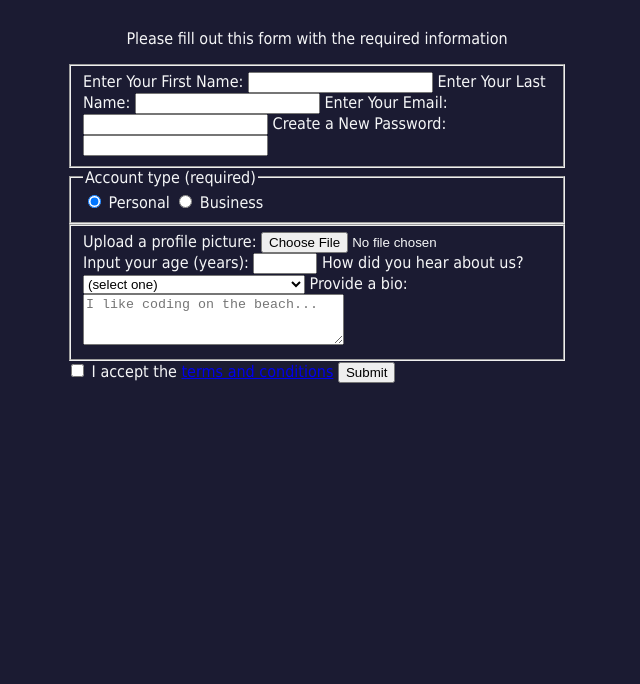
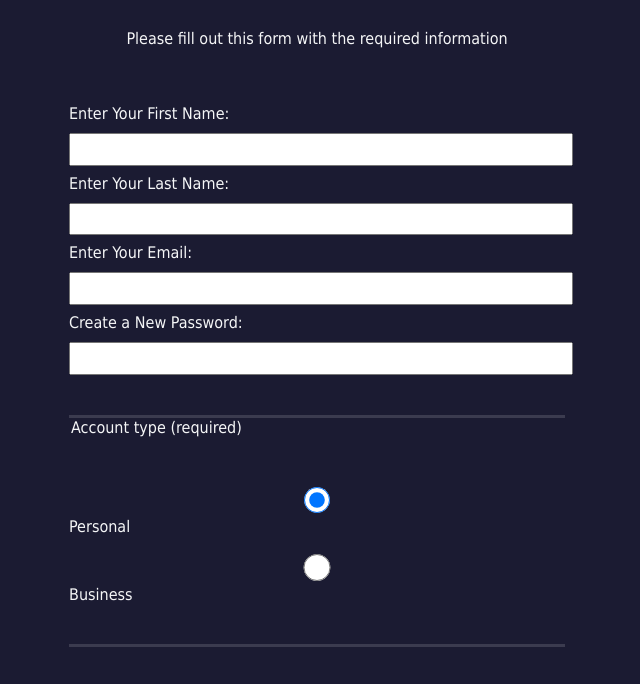
Before and after one commit to Lawani-EJ/GitClass, a plain HTML site: page gitass/index.html in a window 1280 px wide. Shown: the part 73-757 px from the top of the page, without its empty margins (323-963 px from the left). Drawn offline with Linux system fonts and the light colour scheme.

Commit message:
this CSS provides styling for form-related elements, ensuring proper spacing, border styles, and a consistent appearance for labels and form controls.

```diff
--- a/gitass/main.css
+++ b/gitass/main.css
@@ -20,3 +20,26 @@ body {
     margin: 0 auto;
     padding-bottom: 2em;
   }
+
+  fieldset {
+    border: none;
+    padding: 2rem 0;
+    border-bottom: 3px solid #3b3b4f;
+  }
+
+  fieldset:last-of-type {
+    border-bottom: none;
+  }
+
+  label {
+    display: block;
+    margin: 0.5rem 0;
+  }
+
+  input,
+  textarea,
+  select {
+    margin: 10px 0 0 0;
+    width: 100%;
+    min-height: 2em;
+  }
```
